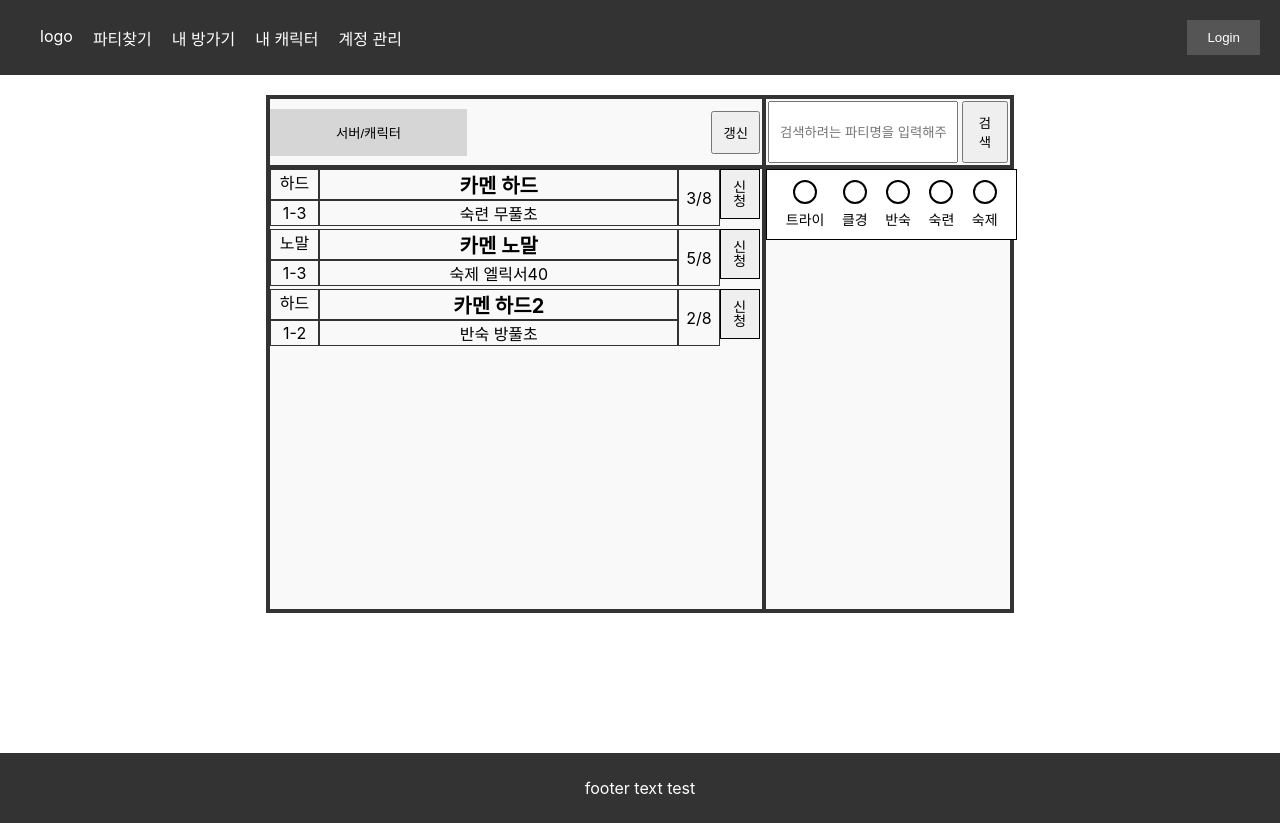
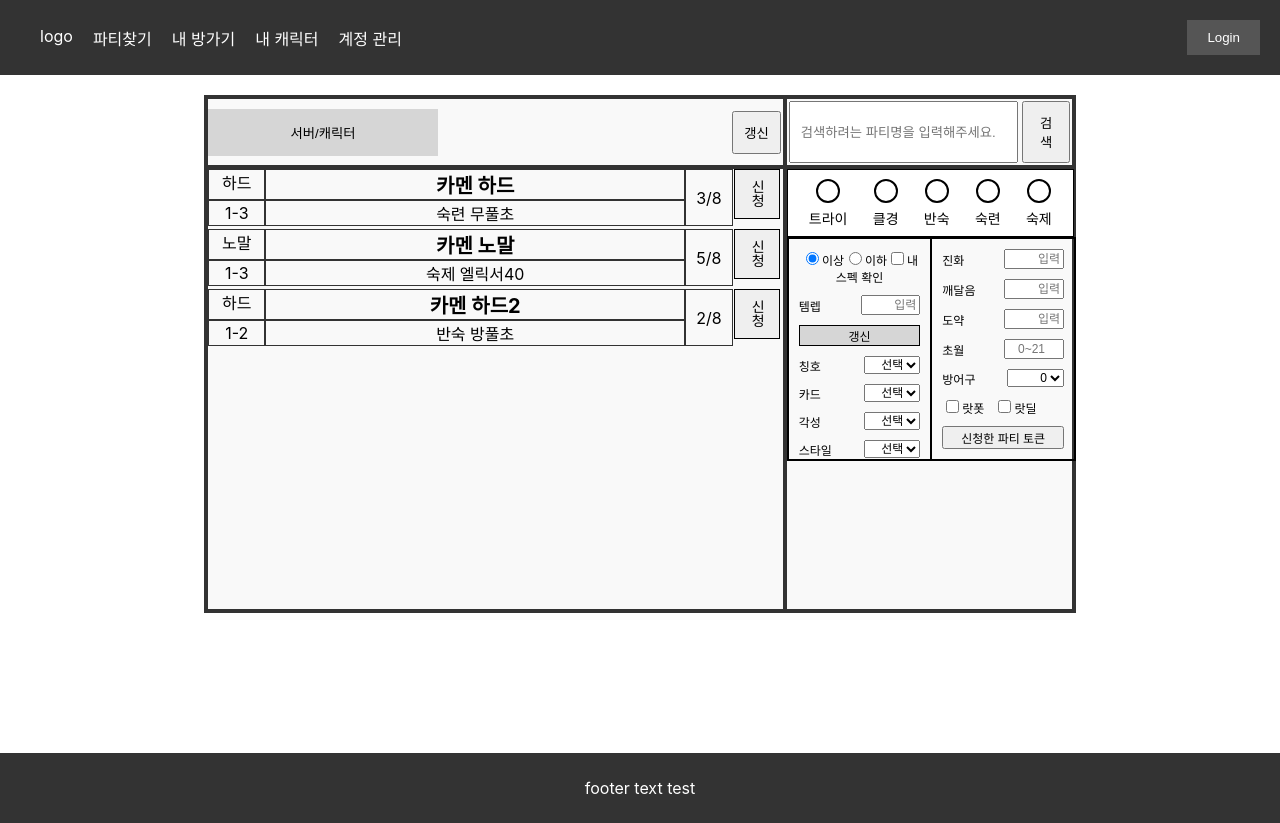
Before and after one commit to bsko98/lostark-party-page, a React (Create React App) app: page / in a window 1280 px wide. Built offline with nearby package versions, Linux system fonts and the light colour scheme.

Commit message:
이제 제목1 보스 난이도 관문 부분 만들어야함

```diff
--- a/src/App.js
+++ b/src/App.js
@@ -2,10 +2,10 @@ import React , {useState} from 'react';
 import './App.css';
 import './components/Header.js'
 import './components/Footer.js'
-import './components/PartyMain.js'
+import './pages/PartyMain.js'
 import Header from './components/Header.js';
 import Footer from './components/Footer.js';
-import PartyMain from './components/PartyMain.js';
+import PartyMain from './pages/PartyMain.js';
 import { BrowserRouter as Router, Routes, Route } from 'react-router-dom';
 import LoginPage from './pages/LoginPage';
 
--- /dev/null
+++ b/src/components/PartyFilter.css
@@ -0,0 +1,74 @@
+.party-filter-container {
+    display: flex;
+    width: 100%;
+    height: 220px;
+    border: 2px solid black;
+    padding: 0;
+}
+
+.filter-section {
+    flex: 1;
+    padding: 10px;
+    display: flex;
+    flex-direction: column;
+    gap: 10px;
+}
+
+.left-section {
+    border-right: 2px solid black;
+}
+
+.input-row {
+    display: flex;
+    align-items: center;
+    justify-content: space-between;
+    gap: 10px;
+    font-size: 12px;
+}
+.input-row label {
+    flex: 1;
+    text-align: left;
+}
+
+.input-row .half-width {
+    flex: 1;
+    text-align: right;
+    width: 50%;
+    font-size: 12px;
+}
+
+.filter-options {
+    display: flex;
+    align-items: center;
+    gap: 10px;
+    font-size: 12px;
+}
+
+.checkbox-group {
+    display: flex;
+    gap: 10px;
+    font-size: 12px;
+}
+
+.refresh-button {
+    background-color: #d6d6d6;
+    border: 1px solid black;
+    cursor: pointer;
+    font-size: 12px;
+}
+
+.refresh-button.disabled {
+    background-color: #a0a0a0;
+    cursor: not-allowed;
+}
+
+.full-width {
+    width: 100%;
+    font-size: 12px;
+}
+
+@media screen and (max-width: 768px) {
+    .party-filter-container {
+        flex-direction: column;
+    }
+}
--- /dev/null
+++ b/src/components/PartyFilter.js
@@ -0,0 +1,120 @@
+import React, { useState, useEffect } from "react";
+import "./PartyFilter.css";
+
+const PartyFilter = () => {
+  const [selectedOption, setSelectedOption] = useState("이상");
+  const [isChecked, setIsChecked] = useState(false);
+  const [weaponLevel, setWeaponLevel] = useState("");
+  const [selectedDefense, setSelectedDefense] = useState("0");
+  const [isCheckedRatpot, setIsCheckedRatpot] = useState(false);
+  const [isCheckedRatdeal, setIsCheckedRatdeal] = useState(false);
+  const [refreshTime, setRefreshTime] = useState(0);
+
+  useEffect(() => {
+    let timer;
+    if (refreshTime > 0) {
+      timer = setInterval(() => {
+        setRefreshTime((prev) => (prev > 0 ? prev - 1 : 0));
+      }, 1000);
+    }
+    return () => clearInterval(timer);
+  }, [refreshTime]);
+
+  return (
+    <div className="party-filter-container">
+      <div className="filter-section left-section">
+        <div className="filter-options">
+          <div className="filter">
+            <label>
+              <input type="radio" name="filter" value="이상" checked={selectedOption === "이상"} onChange={() => setSelectedOption("이상")} />
+              이상
+            </label>
+            <label>
+              <input type="radio" name="filter" value="이하" checked={selectedOption === "이하"} onChange={() => setSelectedOption("이하")} />
+              이하
+            </label>
+            <label>
+              <input type="checkbox" checked={isChecked} onChange={() => setIsChecked(!isChecked)} />
+              내 스펙 확인
+            </label>
+          </div>
+        </div>
+
+        <div className="input-row">
+          <label>템렙</label>
+          <input type="text" className="input-box half-width" placeholder="입력" />
+        </div>
+
+        <button className={`refresh-button ${refreshTime > 0 ? "disabled" : ""}`} onClick={() => refreshTime === 0 && setRefreshTime(8)} disabled={refreshTime > 0}>
+          {refreshTime > 0 ? `갱신(${refreshTime}s)` : "갱신"}
+        </button>
+
+        <div className="input-row">
+          <label>칭호</label>
+          <select className="dropdown half-width">
+            <option>선택</option>
+          </select>
+        </div>
+        <div className="input-row">
+          <label>카드</label>
+          <select className="dropdown half-width">
+            <option>선택</option>
+          </select>
+        </div>
+        <div className="input-row">
+          <label>각성</label>
+          <select className="dropdown half-width">
+            <option>선택</option>
+          </select>
+        </div>
+        <div className="input-row">
+          <label>스타일</label>
+          <select className="dropdown half-width">
+            <option>선택</option>
+          </select>
+        </div>
+      </div>
+
+      <div className="filter-section right-section">
+        <div className="input-row">
+          <label>진화</label>
+          <input type="text" className="input-box half-width" placeholder="입력" />
+        </div>
+        <div className="input-row">
+          <label>깨달음</label>
+          <input type="text" className="input-box half-width" placeholder="입력" />
+        </div>
+        <div className="input-row">
+          <label>도약</label>
+          <input type="text" className="input-box half-width" placeholder="입력" />
+        </div>
+        <div className="input-row">
+          <label>초월</label>
+          <input type="number" min="0" max="21" value={weaponLevel} onChange={(e) => setWeaponLevel(e.target.value)} className="input-box half-width" placeholder="0~21" />
+        </div>
+        <div className="input-row">
+          <label>방어구</label>
+          <select className="dropdown half-width" value={selectedDefense} onChange={(e) => setSelectedDefense(e.target.value)}>
+            <option value="0">0</option>
+            <option value="75">75</option>
+            <option value="풀초">풀초</option>
+          </select>
+        </div>
+        <div className="checkbox-group">
+          <label>
+            <input type="checkbox" checked={isCheckedRatpot} onChange={() => setIsCheckedRatpot(!isCheckedRatpot)} />
+            랏폿
+          </label>
+          <label>
+            <input type="checkbox" checked={isCheckedRatdeal} onChange={() => setIsCheckedRatdeal(!isCheckedRatdeal)} />
+            랏딜
+          </label>
+        </div>
+
+        <button className="btn blue full-width">신청한 파티 토큰</button>
+      </div>
+    </div>
+  );
+};
+
+export default PartyFilter;
--- a/src/components/SkillIndicator.css
+++ b/src/components/SkillIndicator.css
@@ -2,7 +2,7 @@
     display: flex;
     justify-content: space-between;
     align-items: center;
-    padding: 10px;
+    padding: 3%;
     border: 1px solid black;
     background-color: white;
     position: relative;
--- a/src/components/PartyMain.css
+++ b/src/pages/PartyMain.css
@@ -2,7 +2,7 @@
 .maincontainer{
     background-color: #ffffff;
     border: 2px solid #333;
-    width: 60%;
+    width: 70%;
     margin: auto;
     display: grid;
     grid-template-columns: repeat(2, 1fr);
--- a/src/components/PartyMain.js
+++ b/src/pages/PartyMain.js
@@ -2,8 +2,9 @@ import React from 'react';
 import './PartyMain.css';
 import { useNavigate } from 'react-router-dom';
 import { useState } from 'react';
-import Modal from './Modal';
-import SkillIndicator from './SkillIndicator.js';
+import Modal from '../components/Modal';
+import SkillIndicator from '../components/SkillIndicator';
+import PartyFilter from '../components/PartyFilter';
 
 const PartyMain = () => {
 
@@ -70,7 +71,7 @@ const PartyMain = () => {
       <div className = "box">
         <div className = "rightcontainer">
         <SkillIndicator onSelectTags={handleSelectTags} />
-
+        <PartyFilter></PartyFilter>
         </div>
       </div>
     </div>
```
